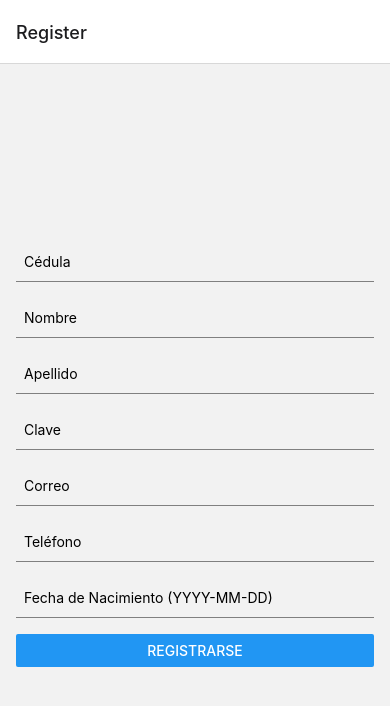
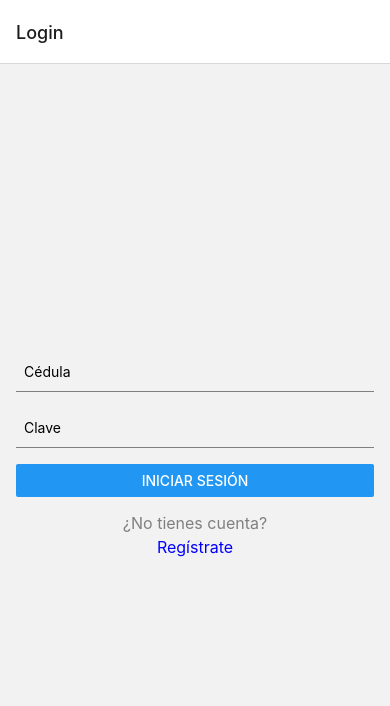
Before and after one commit to Thunder04Wolf/MinerdApp, a React Native app: screen /Login in a window 390 px wide. Shown: the top 706 px of the page. Built offline with nearby package versions, Linux system fonts and the light colour scheme.

Commit message:
adding login screen

```diff
--- a/App.js
+++ b/App.js
@@ -7,6 +7,7 @@ import ViewVisitsScreen from './screens/ViewVisitScreen';
 import VisitDetailScreen from './screens/VisitDetailScreen';
 import AboutScreen from './screens/AboutScreen';
 import RegisterScreen from './screens/RegisterScreen';
+import LoginScreen from './screens/LoginScreen';
 
 
 
@@ -15,13 +16,15 @@ const Stack = createNativeStackNavigator();
 export default function App() {
   return (
     <NavigationContainer>
-      <Stack.Navigator initialRouteName="Register">
+      <Stack.Navigator initialRouteName="Login">
         <Stack.Screen name="Home" component={HomeScreen} />
         <Stack.Screen name="RegisterVisit" component={RegisterVisitScreen} />
         <Stack.Screen name="ViewVisits" component={ViewVisitsScreen} />
         <Stack.Screen name="VisitDetail" component={VisitDetailScreen} />
         <Stack.Screen name="Register" component={RegisterScreen} />
+        <Stack.Screen name="Login" component={LoginScreen} />
         <Stack.Screen name="About" component={AboutScreen} />
+
       </Stack.Navigator>
     </NavigationContainer>
   );
--- /dev/null
+++ b/screens/LoginScreen.js
@@ -0,0 +1,95 @@
+import React, { useState } from 'react';
+import { View, TextInput, Button, StyleSheet, Alert, Text, TouchableOpacity } from 'react-native';
+
+export default function LoginScreen({ navigation }) {
+  const [cedula, setCedula] = useState('');
+  const [clave, setClave] = useState('');
+
+  const handleLogin = async () => {
+    if (!cedula || !clave) {
+      Alert.alert('Error', 'Los campos cédula y clave son requeridos.');
+      return;
+    }
+
+    try {
+      const url = 'https://adamix.net/minerd/def/iniciar_sesion.php'; // Cambia esto a la URL correcta si es diferente.
+      let formData = new FormData();
+      formData.append('cedula', cedula);
+      formData.append('clave', clave);
+
+      let response = await fetch(url, {
+        method: 'POST',
+        body: formData,
+      });
+
+      let result = await response.json();
+
+      if (result.exito) {
+        Alert.alert('Éxito', 'Inicio de sesión exitoso');
+      } else {
+        Alert.alert('Error', result.mensaje);
+      }
+
+      // Mostrar en la consola la respuesta completa de la API
+      console.log(result);
+
+    } catch (error) {
+      Alert.alert('Error', 'No se pudo conectar con el servidor.');
+      console.error(error);
+    }
+  };
+
+  return (
+    <View style={styles.container}>
+      <TextInput
+        placeholder="Cédula"
+        value={cedula}
+        onChangeText={(text) => setCedula(text)}
+        style={styles.input}
+      />
+      <TextInput
+        placeholder="Clave"
+        value={clave}
+        onChangeText={(text) => setClave(text)}
+        secureTextEntry
+        style={styles.input}
+      />
+      <Button title="Iniciar Sesión" onPress={handleLogin} />
+
+      <View style={styles.registerContainer}>
+        <Text style={styles.registerText}>¿No tienes cuenta?</Text>
+        <TouchableOpacity onPress={() => navigation.navigate('Register')}>
+          <Text style={styles.registerButton}>Regístrate</Text>
+        </TouchableOpacity>
+      </View>
+    </View>
+  );
+}
+
+const styles = StyleSheet.create({
+  container: {
+    flex: 1,
+    padding: 16,
+    justifyContent: 'center',
+  },
+  input: {
+    height: 40,
+    borderColor: 'gray',
+    borderBottomWidth: 1,
+    marginBottom: 16,
+    paddingHorizontal: 8,
+  },
+  registerContainer: {
+    marginTop: 16,
+    alignItems: 'center',
+  },
+  registerText: {
+    fontSize: 16,
+    color: 'gray',
+  },
+  registerButton: {
+    fontSize: 16,
+    color: 'blue',
+    marginTop: 4,
+  },
+});
```
